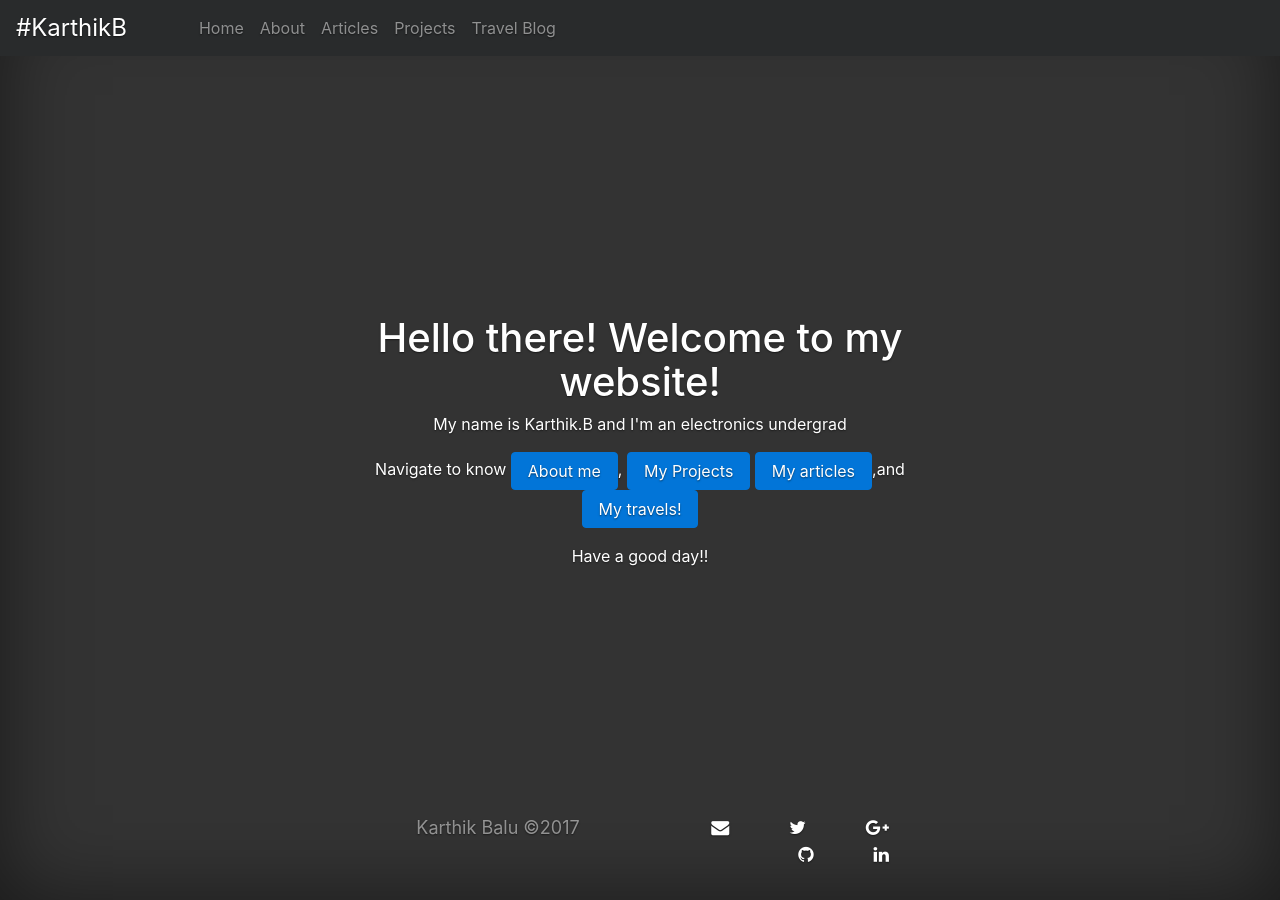
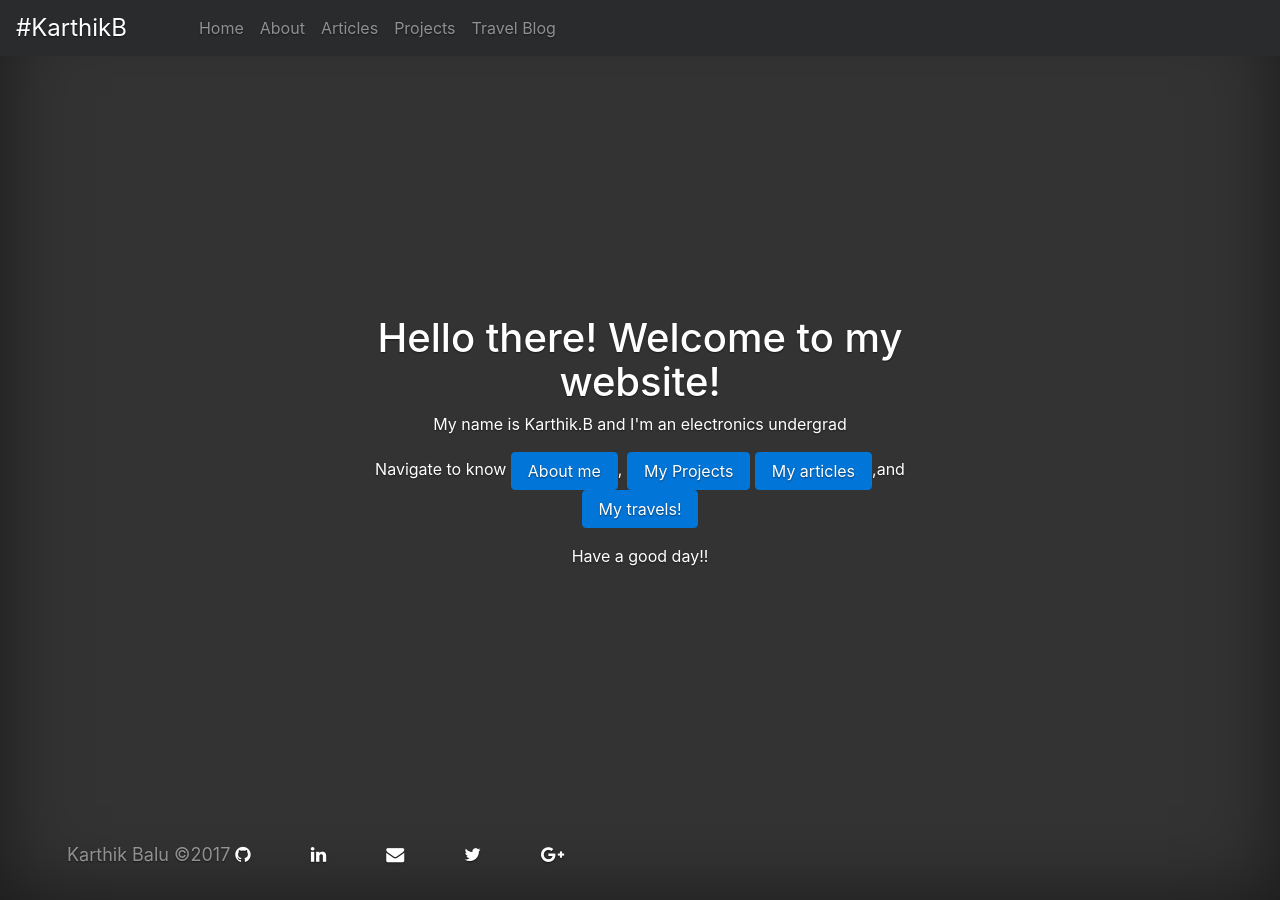
Before and after one commit to karthik-balu/karthik-balu.github.io, a Jekyll site: the page built from index.html, in a window 1280 px wide. Built offline with Jekyll 4.4.1, drawn with Linux system fonts in a browser that asks for light colours.

Commit message:
Making footer Neat again

```diff
--- a/_layouts/default.html
+++ b/_layouts/default.html
@@ -20,7 +20,8 @@
     <button class="navbar-toggler navbar-toggler-right" type="button" data-toggle="collapse" data-target="#navbarCollapse" aria-controls="navbarCollapse" aria-expanded="false" aria-label="Toggle navigation">
       <span class="navbar-toggler-icon"></span>
     </button>
-      <a class="navbar-brand" href="/">#KarthikB</a>
+    <a class="navbar-brand" href="/">#KarthikB
+    </a>
     <div class="collapse navbar-collapse" id="navbarCollapse">
       <ul class="navbar-nav mr-auto">
         <li class="nav-item">
@@ -43,25 +44,26 @@
       </li>
 
     </ul>
-
   </div>
 </nav>
 
 <div class="site-wrapper visible-on">
 
   <div class="site-wrapper-inner hidden-xs-down visible">
+
       <div class="cover-container">
         <div class="inner cover">
           {{ content }}
         </div>
+      </div>
 
-	          <div class="mastfoot">
+      <footer class="mastfoot">
       <div class="row inner">
-                <div class="col-md-6 copyright">
+          <div class="col-xs-6 copyright">
             Karthik Balu &copy;2017
           </div>
 
-                <div class="col-md-6">
+          <div class="col-xs-6">
             <a href="https://plus.google.com/+KarthikBalu01" class="social"><i class="fa fa-google-plus"></i></a>
             <a href="https://twitter.com/karthik_2095" class="social"><i class="fa fa-twitter"></i></a>
             <a href="mailto:karthik.b.1195[at]gmail.com" class="social"><i class="fa fa-envelope"></i></a>
@@ -70,8 +72,8 @@
               <a href="http://github.com/karthik-balu" class="social"><i class="fa fa-github"></i></a>
             </div>
           </div>
-            </div>
-        </div>
+
+      </footer>
     </div>
   </div>
 
```
Lines whose indentation alone changed are shown as unchanged.
